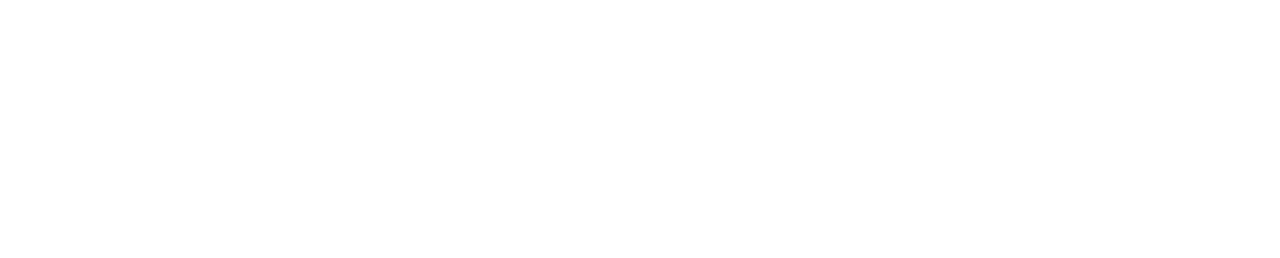
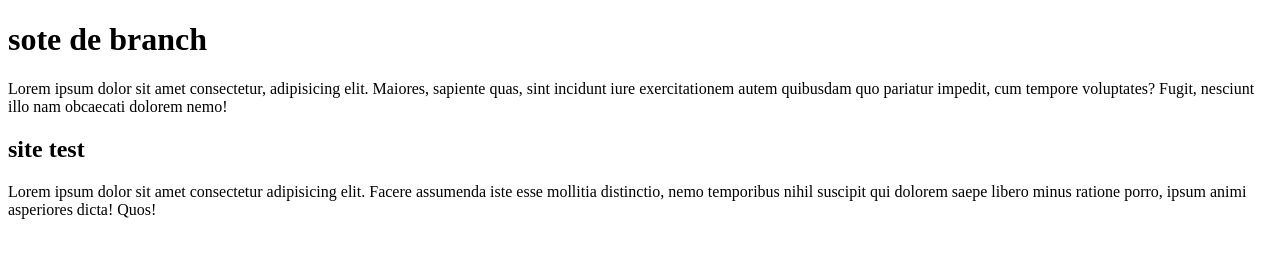
Before and after one commit to ericrodrigues01/teste-de-branch-, a plain HTML site: page index.html in a window 1280 px wide. Drawn offline with Linux system fonts and the light colour scheme.

Commit message:
u outra ramificação

```diff
--- a/index.html
+++ b/index.html
@@ -6,7 +6,17 @@
     <meta name="viewport" content="width=device-width, initial-scale=1.0">
     <title>site teste branch</title>
 </head>
+
 <body>
+<h1>sote de branch</h1>
+<p>Lorem ipsum dolor sit amet consectetur, adipisicing elit. Maiores, sapiente quas,
+     sint incidunt iure exercitationem autem quibusdam quo pariatur impedit,
+      cum tempore voluptates? Fugit, nesciunt illo nam obcaecati dolorem nemo!</p>
 
+      <h2>site test</h2>
+      <p>Lorem ipsum dolor sit amet consectetur adipisicing elit. Facere assumenda
+
+        iste esse mollitia distinctio, nemo temporibus nihil suscipit
+           qui dolorem saepe libero minus ratione porro, ipsum animi asperiores dicta! Quos!</p>
 </body>
 </html>
```
